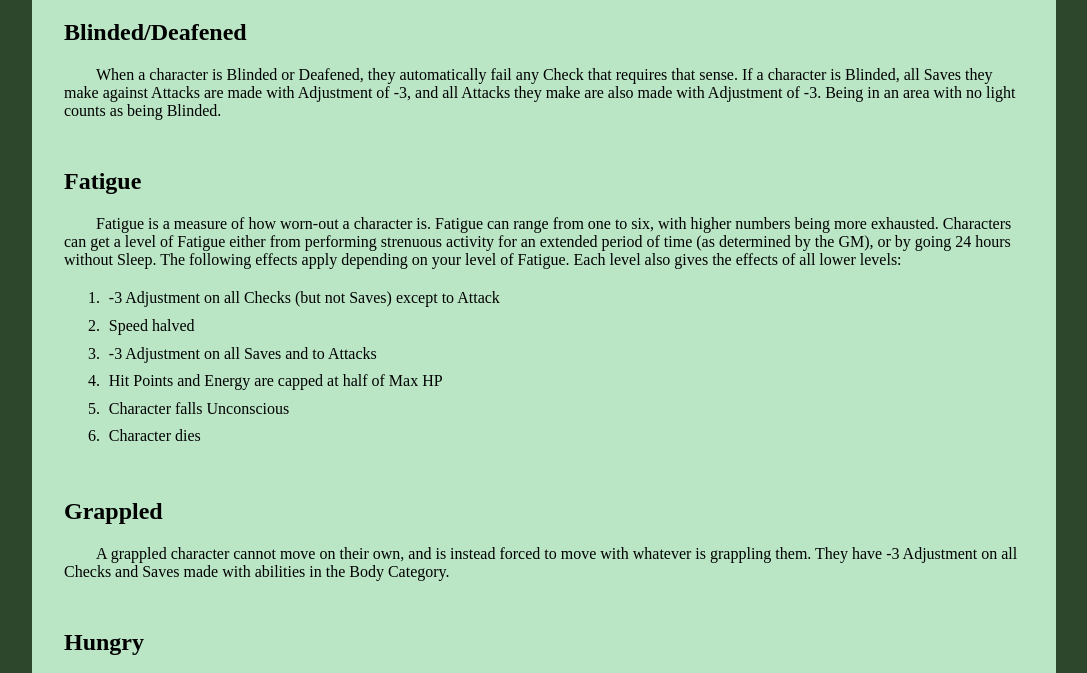
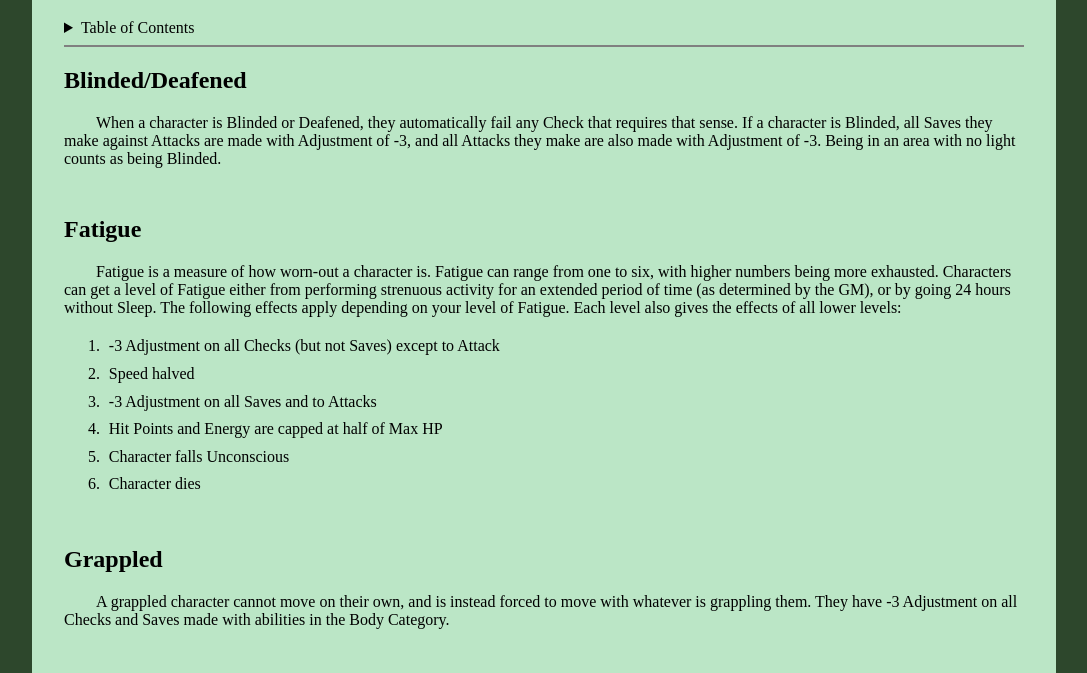
Before and after one commit to enoua5/zt-rpg, a plain HTML site: page rules/a.html in a window 1280 px wide. Shown: the part 119-792 px from the top of the page, without its empty margins (96-1183 px from the left). Drawn offline with Linux system fonts and the light colour scheme.

Commit message:
Add table of contents

```diff
--- a/rules/a.html
+++ b/rules/a.html
@@ -4,6 +4,7 @@
     <title>Status Effects — Dasu nai Řiva no Zheilao Teiga</title>
     <link rel="stylesheet" href="style.css" />
     <meta charset="UTF-8" />
+    <script src="src/table-of-contents.js"></script>
   </head>
   <body>
     <header>
--- /dev/null
+++ b/rules/src/table-of-contents.js
@@ -0,0 +1,95 @@
+document.addEventListener("DOMContentLoaded", () => {
+
+    /**
+     * Creates a non-conflicting id for a heading
+     *
+     * @param {string} heading_text - the text of the heading that the id will be based on
+     *
+     * @return {string}
+     */
+    function create_heading_id(heading_text)
+    {
+        let base_id = heading_text.split('').filter(c=>c.match(/[a-zA-Z0-9\s\-]/)).map(c => c.match(/\s/) ? '-':c).join('');
+        let id = base_id;
+
+        let count = 10;
+        while(document.getElementById(id))
+        {
+            id = base_id + "-" + count.toString(36);
+            count++;
+        }
+
+        return id;
+    }
+
+    /**
+     * Creates the table of contents for the page
+     *
+     * @return {HTMLElement}
+     */
+    function create_table_of_contents()
+    {
+        let table_of_contents = document.createElement("details");
+        let summary = document.createElement("summary");
+        summary.innerText = "Table of Contents";
+        table_of_contents.appendChild(summary);
+
+
+        // get a list of all headings on the page in order
+        let headings = document.querySelectorAll("h2,h3,h4,h5,h6");
+        let li_stack = [{ item: table_of_contents, level: 1 }];
+        for(let heading of headings)
+        {
+            let heading_text = heading.innerText;
+            let heading_level = parseInt(heading.tagName[1]);
+
+            let li = document.createElement("li");
+            let a = document.createElement("a");
+            a.innerText = heading_text;
+            li.appendChild(a);
+
+            if(!heading.id)
+            {
+                let id = create_heading_id(heading.innerText);
+                heading.id = id;
+            }
+            a.href = "#"+heading.id;
+
+
+            while(heading_level < li_stack[li_stack.length - 1].level)
+            {
+                li_stack.pop();
+            }
+
+            if(heading_level > li_stack[li_stack.length - 1].level)
+            {
+                // the current item is nested in the last
+                let ul = document.createElement("ul");
+                ul.appendChild(li);
+                li_stack[li_stack.length - 1].item.appendChild(ul);
+                li_stack.push({ item: li, level: heading_level });
+            }
+            else
+            {
+                li_stack[li_stack.length - 1].item.after(li);
+                li_stack[li_stack.length - 1].item = li;
+            }
+        }
+
+        return table_of_contents;
+    }
+
+
+    let h1s = document.getElementsByTagName("h1");
+
+    // quit if we don't have a main heading to work off of
+    if(h1s.length == 0) return;
+
+    // if there's multiple main headings, we just want the first
+    let h1 = h1s.item(0);
+
+
+    // add the table of contents dropdown
+    h1.after(document.createElement("hr"))
+    h1.after(create_table_of_contents());
+});
```
Also changed, not shown: rules/additional.html (+1 -0 lines), rules/b.html (+1 -0 lines), rules/c.html (+1 -0 lines), rules/charcreate.html (+1 -0 lines), rules/checks.html (+1 -0 lines), rules/combat.html (+1 -0 lines), rules/d.html (+1 -0 lines), rules/e.html (+1 -0 lines), rules/f.html (+1 -0 lines), rules/intro.html (+1 -0 lines).
